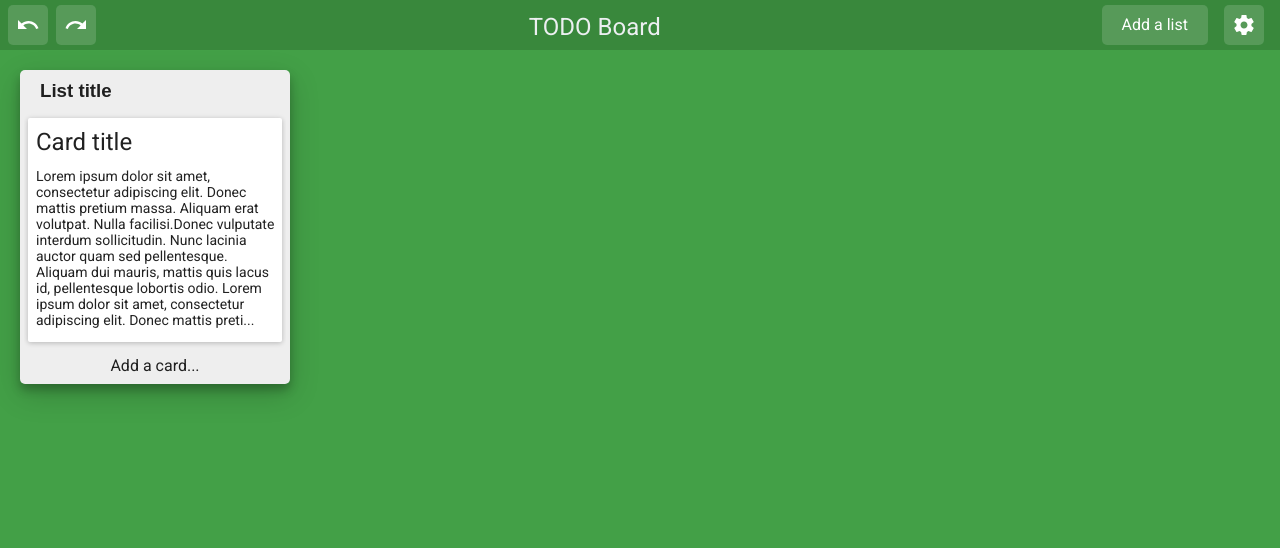
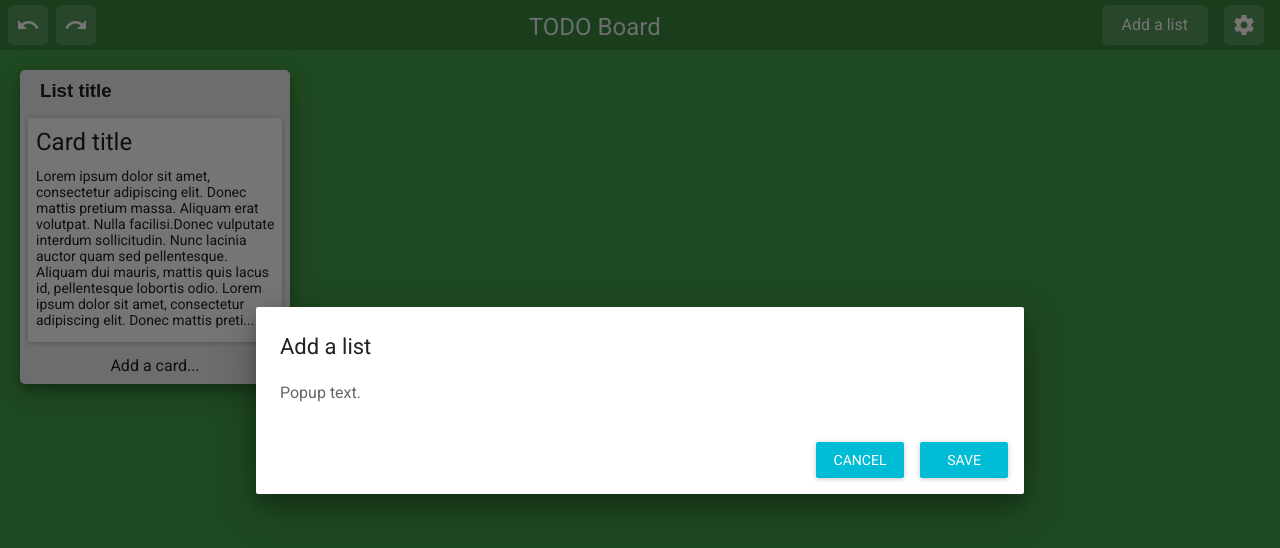
Before and after one commit to vladimirakulchik/react_todo_board, a React (Create React App) app: page / in a window 1280 px wide. Both pictures are taken after a click on the button "Add a list". Shown: the top 548 px of the page. Built offline with nearby package versions, Linux system fonts and the light colour scheme.

Commit message:
Created popup

```diff
--- a/src/components/AppToolbar/AddListButton.jsx
+++ b/src/components/AppToolbar/AddListButton.jsx
@@ -1,13 +1,41 @@
 import React from 'react';
 import FlatButton from 'material-ui/FlatButton';
+import Popup from '../Popup/Popup';
 import './AddListButton.css';
 
-function AddListButton() {
-    return(
-        <FlatButton className="add-list-btn">
-            Add a list
-        </FlatButton>
-    )
+class AddListButton extends React.Component {
+    state = {
+        open: false,
+    };
+
+    togglePopup = () => {
+        this.setState({
+            open: !this.state.open
+        });
+    };
+
+    onSave = () => {
+        this.togglePopup();
+    };
+
+    render() {
+        return(
+            <div>
+                <FlatButton className="add-list-btn" onClick={this.togglePopup}>
+                    Add a list
+                </FlatButton>
+
+                <Popup
+                    title="Add a list"
+                    isOpen={this.state.open}
+                    onSave={this.onSave}
+                    onCancel={this.togglePopup}
+                >
+                    Popup text.
+                </Popup>
+            </div>
+        )
+    }
 }
 
 export default AddListButton;
--- /dev/null
+++ b/src/components/Popup/Popup.css
@@ -0,0 +1,3 @@
+.action-btn {
+    margin: 8px !important;
+}
--- /dev/null
+++ b/src/components/Popup/Popup.jsx
@@ -0,0 +1,39 @@
+import React from 'react';
+import RaisedButton from 'material-ui/RaisedButton';
+import Dialog from 'material-ui/Dialog';
+import './Popup.css';
+
+class Popup extends React.Component {
+    render() {
+        const {title, isOpen, onSave, onCancel, children} = this.props;
+
+        const actions = [
+            <RaisedButton className="action-btn"
+                label="Cancel"
+                primary={true}
+                onClick={onCancel}
+            />,
+            <RaisedButton className="action-btn"
+                label="Save"
+                primary={true}
+                onClick={onSave}
+            />
+        ];
+
+        return(
+            <div>
+                <Dialog
+                    title={title}
+                    actions={actions}
+                    modal={false}
+                    open={isOpen}
+                    onRequestClose={onCancel}
+                >
+                    {children}
+                </Dialog>
+            </div>
+        )
+    }
+}
+
+export default Popup;
```
